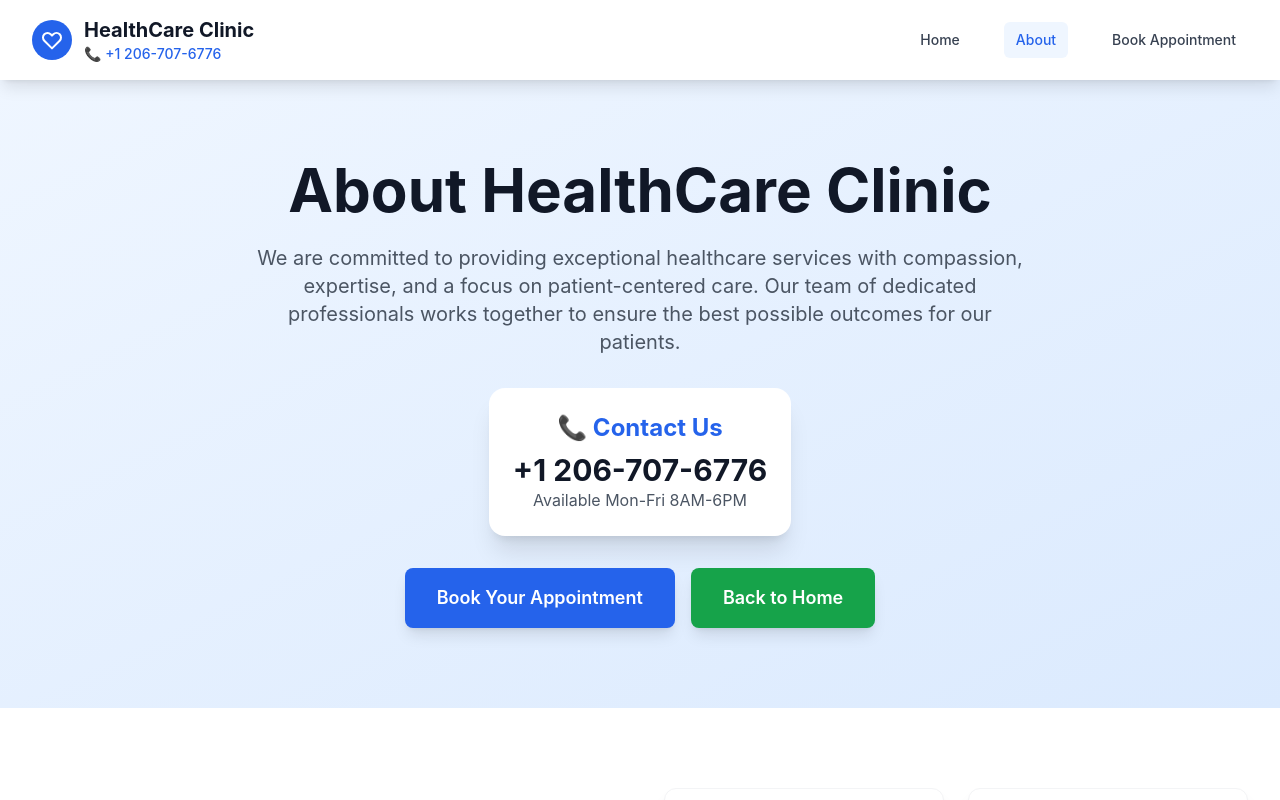
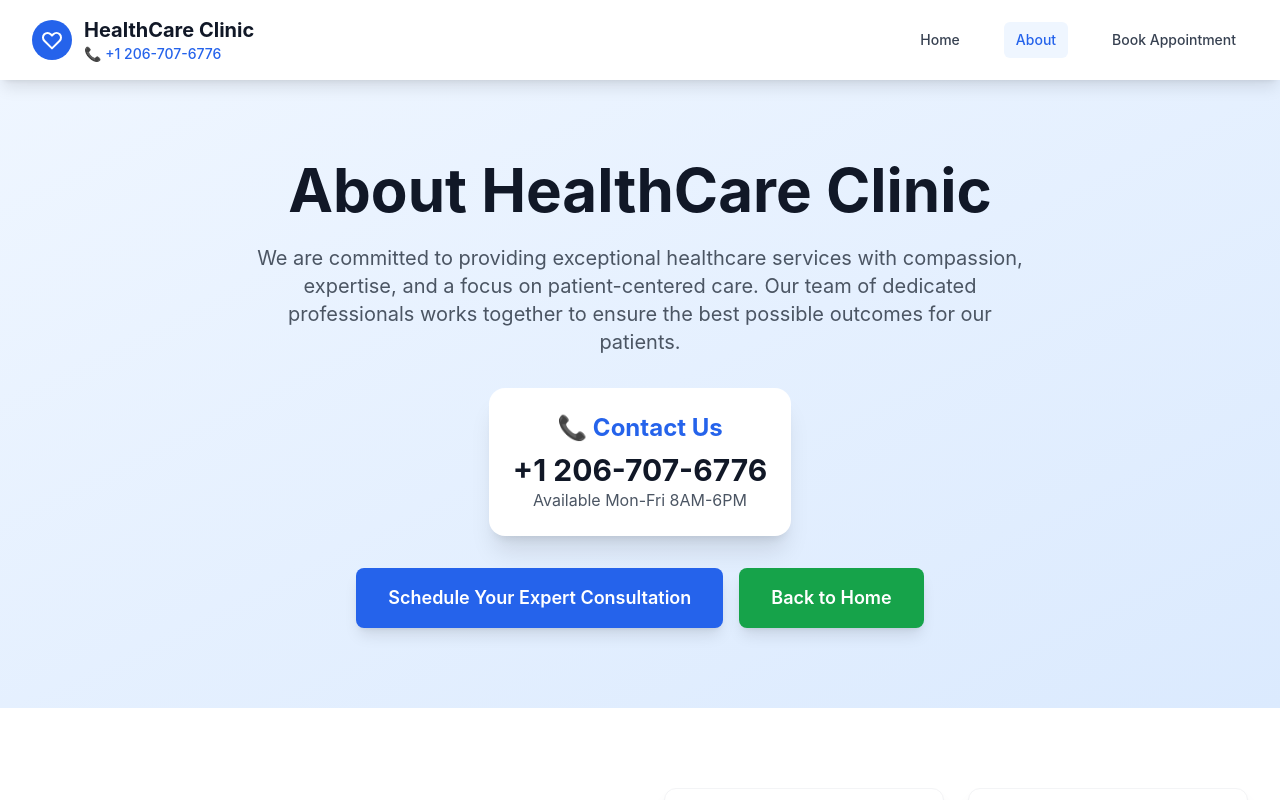
Before and after one commit to DaniyalAlam002/reacttrackingbooking, a React (Vite) app: page /about in a window 1280 px wide. Shown: the top 800 px of the page. Built offline with nearby package versions, Linux system fonts and the light colour scheme.

Commit message:
ai-optimize: cta — Schedule Your Expert Consultation

```diff
--- a/src/pages/About.jsx
+++ b/src/pages/About.jsx
@@ -75,7 +75,7 @@ const About = () => {
           {/* CTA Buttons */}
           <div className="flex flex-col sm:flex-row gap-4 justify-center">
             <Link to="/book" className="btn-primary text-lg px-8 py-4">
-              Book Your Appointment
+              Schedule Your Expert Consultation
             </Link>
             <Link to="/" className="btn-secondary text-lg px-8 py-4">
               Back to Home
```
